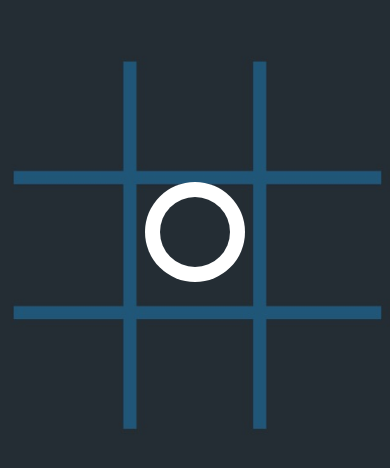
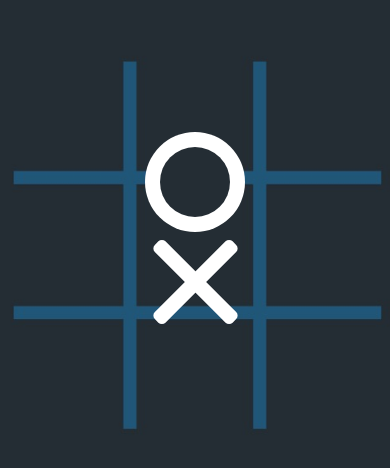
Before and after one commit to Saoa35/TicTacToe-mobile, a React Native app: screen / in a window 390 px wide. Shown: the part 200-668 px from the top of the page. Built offline with nearby package versions, Linux system fonts and the light colour scheme.

Commit message:
+ created  Cross component

```diff
--- a/App.js
+++ b/App.js
@@ -3,12 +3,14 @@ import { ImageBackground, StyleSheet, Text, View } from "react-native";
 import bg from "./assets/bg.jpeg";
 import { COLORS } from "./src/constants/themes";
 import { Circle } from "./src/components/Circle";
+import { Cross } from "./src/components/Cross";
 
 export default function App() {
   return (
     <View style={styles.container}>
       <ImageBackground source={bg} style={styles.bg}>
         <Circle />
+        <Cross />
       </ImageBackground>
       <StatusBar style="auto" />
     </View>
--- /dev/null
+++ b/src/components/Cross.jsx
@@ -0,0 +1,42 @@
+import React from "react";
+import { StyleSheet, View } from "react-native";
+import { COLORS } from "../constants/themes";
+
+export const Cross = () => {
+  return (
+    <View style={styles.crossContainer}>
+      <View style={styles.crossLineOne}></View>
+      <View style={[styles.crossLineOne, styles.crossLineTwo]}></View>
+    </View>
+  );
+};
+
+const styles = StyleSheet.create({
+  crossContainer: {
+    width: 100,
+    height: 100,
+    alignItems: "center",
+    justifyContent: "center",
+    position: "relative",
+  },
+  crossLineOne: {
+    width: 15,
+    height: 110,
+    backgroundColor: COLORS.items,
+    borderRadius: 5,
+    position: "absolute",
+
+    transform: [
+      {
+        rotate: "45deg",
+      },
+    ],
+  },
+  crossLineTwo: {
+    transform: [
+      {
+        rotate: "-45deg",
+      },
+    ],
+  },
+});
```
